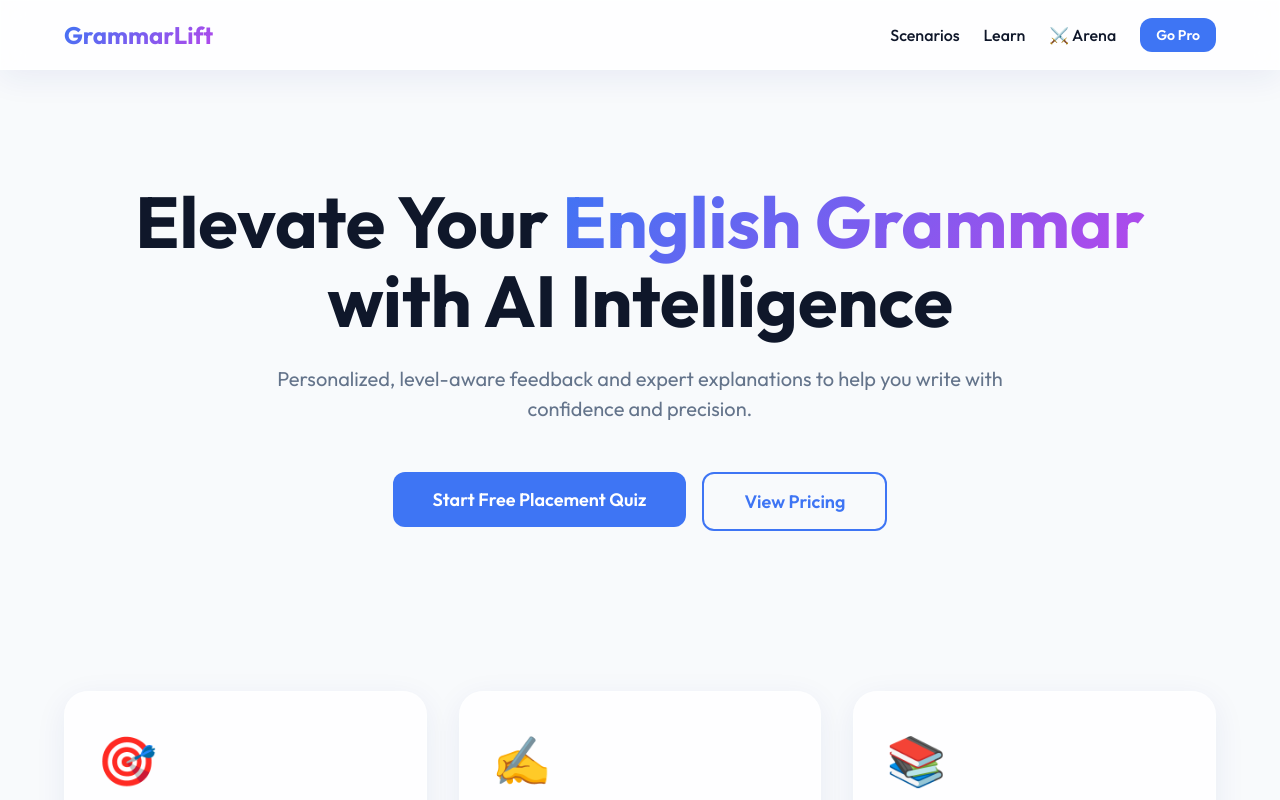
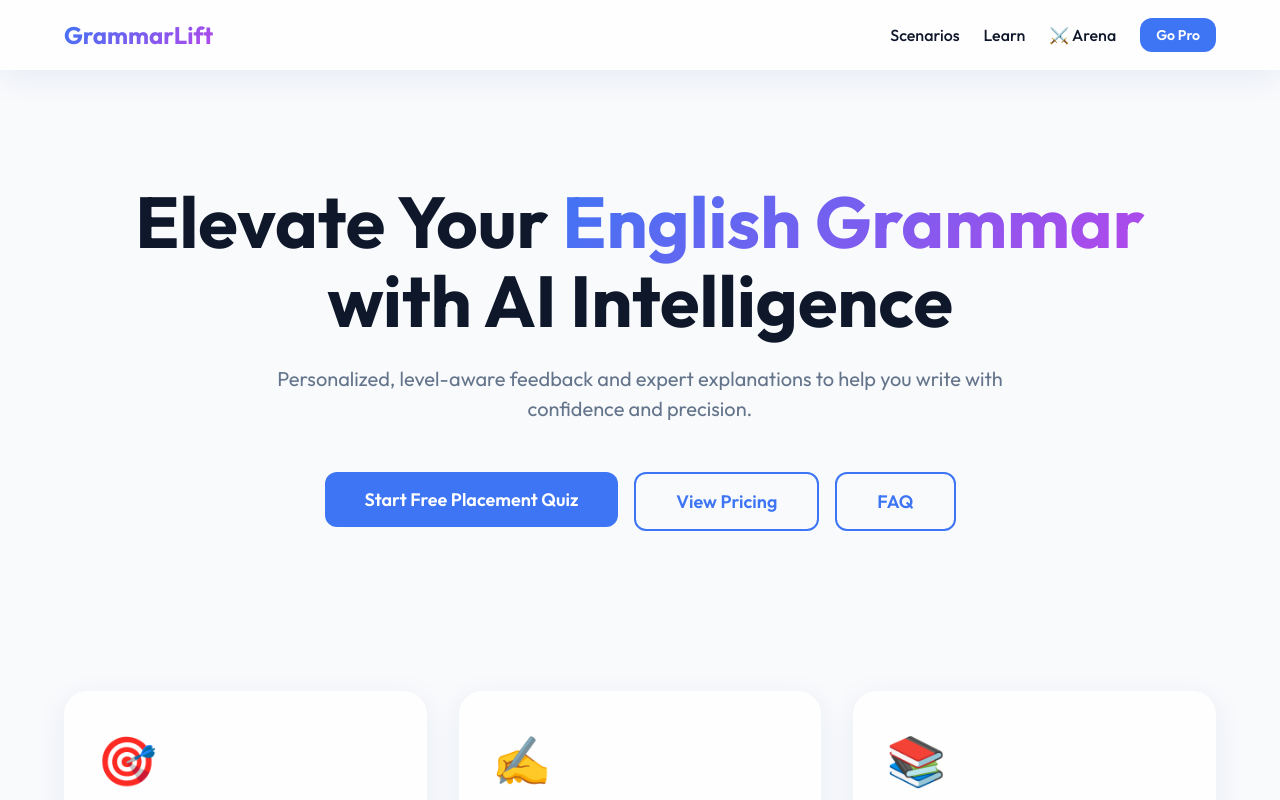
Before and after one commit to mx1204/grammarlift, a Next.js app: page / in a window 1280 px wide. Shown: the top 800 px of the page. Built offline with nearby package versions, Linux system fonts and the light colour scheme.

Commit message:
Update page.tsx

```diff
--- a/src/app/page.tsx
+++ b/src/app/page.tsx
@@ -20,6 +20,9 @@ export default function Home() {
           </Link>
           <Link href="/pricing">
             <AppButton variant="outline" size="lg">View Pricing</AppButton>
+          </Link>
+          <Link href="/faq">
+            <AppButton variant="outline" size="lg">FAQ</AppButton>
           </Link>
         </div>
       </section>
```
